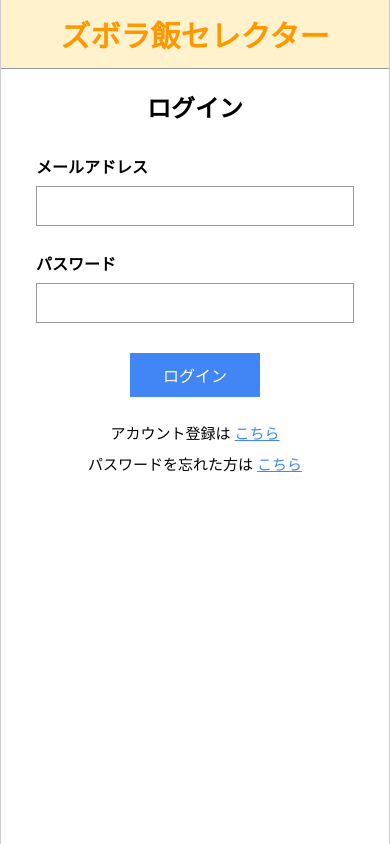
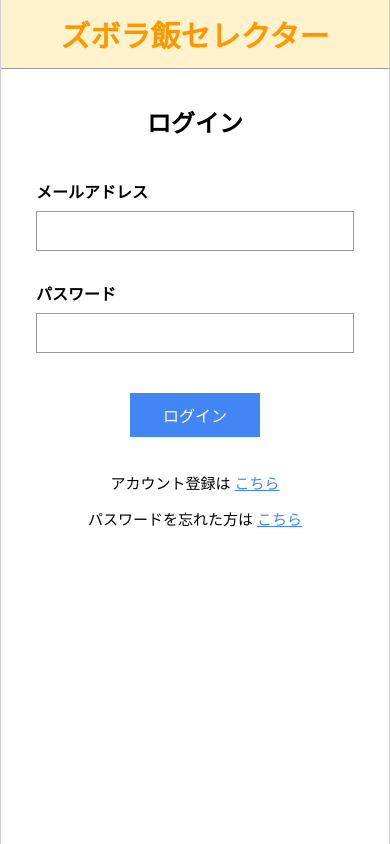
Before and after one commit to Shunichi-7/ZuboraMeshi-Selector, a Django app: page /accounts/login/ in a window 390 px wide. Run offline with Django 5.2, Linux system fonts and the light colour scheme.

Commit message:
ログイン画面のスマホ表示を調整

```diff
--- a/accounts/templates/accounts/login.html
+++ b/accounts/templates/accounts/login.html
@@ -8,11 +8,6 @@
 {% block extra_css %}
 
 <style>
-
-    /* ログイン画面全体 */
-    .login-content {
-        padding: 20px 35px 40px;
-    }
 
     /* メールアドレス・パスワードのまとまり */
     .login-form-group {
@@ -73,6 +68,81 @@
         margin-top: 10px;
     }
 
+    /* ログイン画面をスマートフォンの表示領域内に収める */
+        .container:has(.login-content) {
+            /* ログイン画面では下部ナビを表示しないため、下部の余白をなくす */
+            padding-bottom: 0;
+
+            /* スマートフォンで実際に表示できる画面の高さに合わせる */
+            min-height: 100dvh;
+            height: 100dvh;
+
+            /* 画面外へのはみ出しによるスクロールを防ぐ */
+            overflow: hidden;
+        }
+
+    /* ログイン画面全体の上下左右の余白を整える */
+    .login-content {
+        padding: 20px 35px;
+        /* 余白を含めて画面幅を計算し、横にはみ出さないようにする */
+        box-sizing: border-box;
+    }
+
+    /* スマートフォンでは縦方向の余白を縮め、1画面内で操作できるようにする */
+    @media (max-width: 480px) {
+        .login-content {
+            padding: 15px 35px;
+        }
+
+        /* 「ログイン」の見出し下の余白を縮める */
+        .login-content .page-title {
+            margin-bottom: 20px;
+        }
+
+        /* 各入力項目の下の余白を縮める */
+        .login-form-group {
+            margin-bottom: 15px;
+        }
+
+        /* ログインボタン上下の余白を縮める */
+        .login-button-area {
+            margin: 20px 0 15px;
+        }
+
+        /* アカウント登録・パスワード再設定リンクの余白を縮める */
+        .login-link {
+            margin: 6px 0;
+        }
+    }
+
+    /* スマートフォンでは各項目の間隔を整える */
+    @media (max-width: 480px) {
+        .login-content {
+            padding: 35px 35px;
+        }
+
+        /* 見出しと入力欄の間隔 */
+        .login-content .page-title {
+            margin-bottom: 40px;
+        }
+
+        /* メールアドレス欄とパスワード欄の間隔 */
+        .login-form-group {
+            margin-bottom: 30px;
+        }
+
+        /* 入力欄とログインボタンの間隔 */
+        .login-button-area {
+            margin: 40px 0 35px;
+        }
+
+        /* 2つの案内リンクの間隔 */
+        .login-link {
+            margin: 15px 0;
+        }
+    }
+
+
 </style>
 
 {% endblock %}
@@ -122,7 +192,6 @@
                 type="password"
                 id="password"
                 name="password"
-                type="password"
             >
 
         </div>
```
